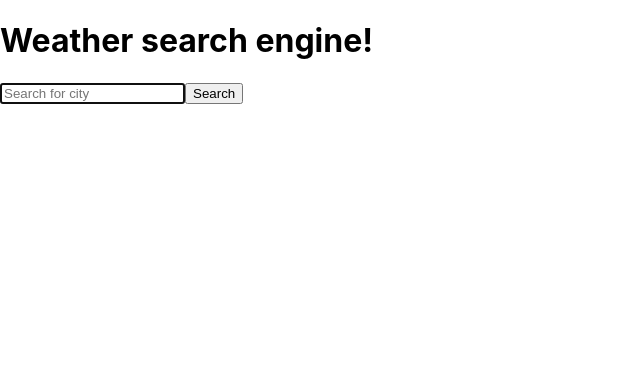
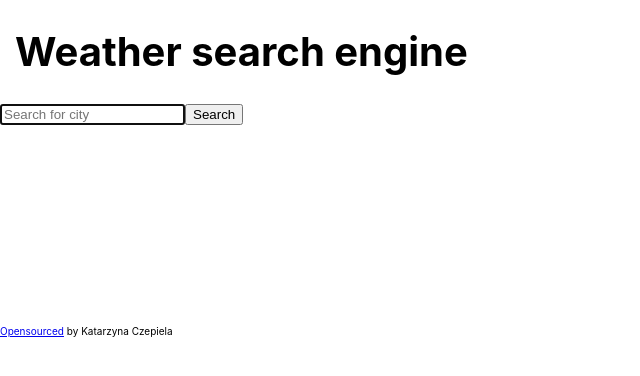
Before and after one commit to katcze91/weather-react, a React (Create React App) app: page / in a window 1280 px wide. Shown: the top 376 px of the page, without its empty margins (0-640 px from the left). Built offline with nearby package versions, Linux system fonts and the light colour scheme.

Commit message:
updated css

```diff
--- a/src/App.css
+++ b/src/App.css
@@ -7,4 +7,8 @@
   list-style-type: none;
   display: block;
   margin: 0 auto;
+  padding: 20px;
 }
+.currentWeather h3 {
+  padding-left: 30px;
+}
--- /dev/null
+++ b/src/Footer.css
@@ -0,0 +1,4 @@
+footer {
+  padding-top: 200px;
+  font-size: x-small;
+}
--- /dev/null
+++ b/src/Footer.js
@@ -0,0 +1,11 @@
+import React from "react";
+import "./Footer.css";
+
+export default function Footer(){
+    return (
+      <footer>
+        <a href="https://github.com/katcze91/weather-react">Opensourced</a> by
+        Katarzyna Czepiela
+      </footer>
+    );
+}
--- a/src/index.css
+++ b/src/index.css
@@ -1,13 +1,18 @@
 body {
   margin: 0;
-  font-family: -apple-system, BlinkMacSystemFont, 'Segoe UI', 'Roboto', 'Oxygen',
-    'Ubuntu', 'Cantarell', 'Fira Sans', 'Droid Sans', 'Helvetica Neue',
+  font-family: -apple-system, BlinkMacSystemFont, "Segoe UI", "Roboto", "Oxygen",
+    "Ubuntu", "Cantarell", "Fira Sans", "Droid Sans", "Helvetica Neue",
     sans-serif;
   -webkit-font-smoothing: antialiased;
   -moz-osx-font-smoothing: grayscale;
 }
 
 code {
-  font-family: source-code-pro, Menlo, Monaco, Consolas, 'Courier New',
+  font-family: source-code-pro, Menlo, Monaco, Consolas, "Courier New",
     monospace;
 }
+
+h1 {
+  font-size: 40px;
+  padding-left: 15px;
+}
--- a/src/index.js
+++ b/src/index.js
@@ -2,13 +2,15 @@ import React from 'react';
 import ReactDOM from 'react-dom/client';
 import './index.css';
 import App from './App';
+import Footer from './Footer';
 import reportWebVitals from './reportWebVitals';
 
 const root = ReactDOM.createRoot(document.getElementById('root'));
 root.render(
   <React.StrictMode>
-    <h1>Weather search engine!</h1>
+    <h1>Weather search engine</h1>
     <App />
+    <Footer/>
   </React.StrictMode>
 );
 
```
